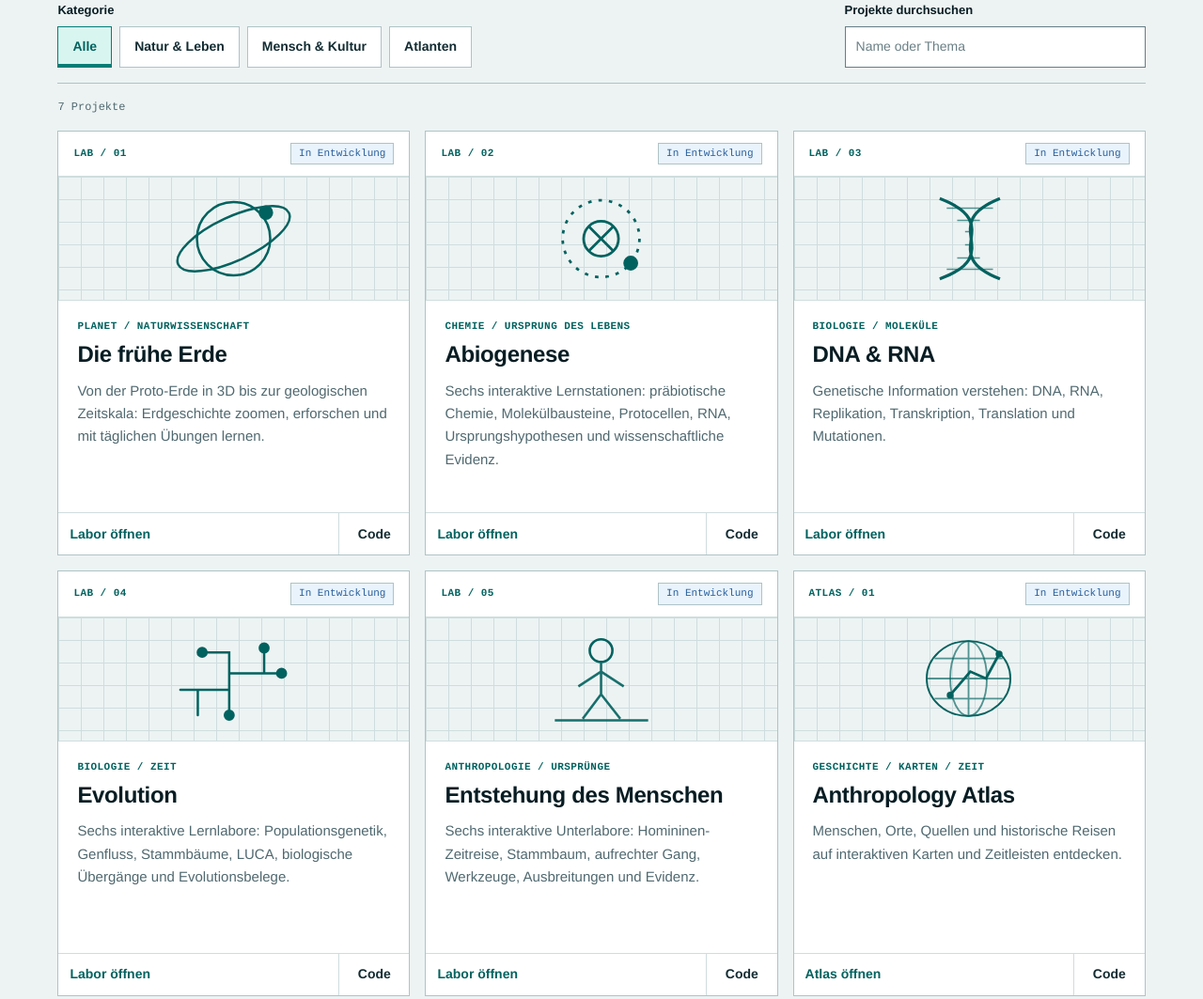
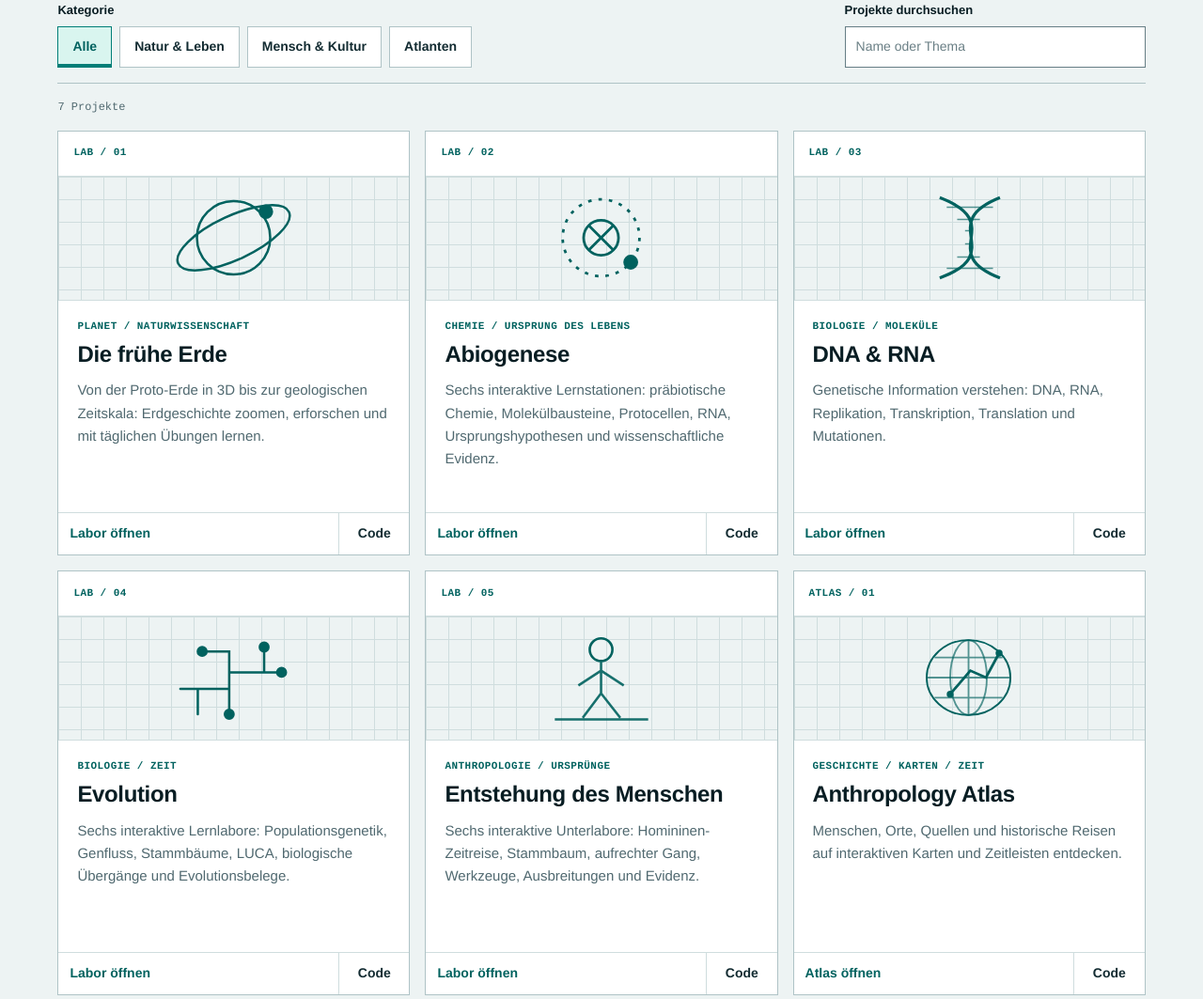
Before and after one commit to philippklinz/learning-labs, a plain HTML site: page index.html in a window 1280 px wide. Shown: the part 857-1920 px from the top of the page at 94% size. Drawn offline with Linux system fonts and the light colour scheme.

Commit message:
Remove development badges from the project cards

```diff
--- a/index.html
+++ b/index.html
@@ -108,10 +108,9 @@ header { border-bottom: 1px solid var(--mo-border); }
 .cards { display: grid; grid-template-columns: repeat(3, minmax(0, 1fr)); grid-auto-rows: 1fr; gap: 16px; }
 .card { min-width: 0; display: flex; flex-direction: column; background: var(--mo-surface); border: 1px solid var(--mo-border-strong); border-radius: var(--mo-radius); }
 .card:focus-within { border-color: var(--mo-focus); }
-.card-meta { display: flex; align-items: center; justify-content: space-between; padding: 12px 16px; gap: 8px; border-bottom: 1px solid var(--mo-border); }
+.card-meta { display: flex; min-height: 3rem; align-items: center; justify-content: space-between; padding: 12px 16px; gap: 8px; border-bottom: 1px solid var(--mo-border); }
 .card-num, .card-category { font: 700 .6875rem/1.4 var(--mo-mono); color: var(--mo-accent-active); letter-spacing: .04em; }
 .status { font: .6875rem/1.4 var(--mo-mono); padding: 3px 8px; color: var(--mo-muted); border: 1px solid var(--mo-border-strong); }
-.status.active { background: var(--mo-info-bg); color: var(--mo-info); }
 .card-art { display: grid; place-items: center; height: 132px; color: var(--mo-accent-active); border-bottom: 1px solid var(--mo-border); background-color: var(--mo-surface-2); background-image: linear-gradient(var(--mo-border) 1px, transparent 1px), linear-gradient(90deg, var(--mo-border) 1px, transparent 1px); background-size: 24px 24px; }
 .card-art svg { width: 144px; max-width: 100%; height: 104px; stroke: currentColor; }
 .card-body { flex: 1; padding: 20px; overflow-wrap: anywhere; }
@@ -254,14 +253,14 @@ header { border-bottom: 1px solid var(--mo-border); }
 <p class="results" id="result-count" role="status" aria-live="polite">7 Projekte</p>
 <div class="cards" id="project-cards">
 <!-- Weitere Projekte als article.card anfügen und data-tags/data-search pflegen. -->
-<article class="card" data-tags="nature" data-search="erde ursprung planet geologie ozeane atmosphäre frühgeschichte time geologische zeitskala trainer threejs protoerde akkretionsmodell"><div class="card-meta"><span class="card-num">LAB / 01</span><span class="status active">In Entwicklung</span></div><div class="card-art"><svg viewBox="0 0 155 112" fill="none" stroke-width="2.7" aria-hidden="true" focusable="false"><circle cx="77" cy="56" r="42"/><ellipse cx="77" cy="56" rx="70" ry="25" transform="rotate(-25 77 56)"/><circle cx="114" cy="26" r="7" fill="currentColor"/></svg></div><div class="card-body"><p class="card-category">PLANET / NATURWISSENSCHAFT</p><h3>Die frühe Erde</h3><p>Von der Proto-Erde in 3D bis zur geologischen Zeitskala: Erdgeschichte zoomen, erforschen und mit täglichen Übungen lernen.</p></div><div class="card-actions"><a class="mo-btn card-open" href="https://philipp-klinz.net/lab-early-earth/" aria-label="Labor öffnen – Die frühe Erde">Labor öffnen</a><a class="mo-btn card-source" href="https://github.com/philippklinz/lab-early-earth" aria-label="Code – Die frühe Erde">Code</a></div></article>
-<article class="card" data-tags="nature" data-search="abiogenese ursprung leben chemie konzentration wasservolumen verdunstung praebiotisch protocellen membranen molekuele bausteine rna information kopieren hypothesen evidenz forschung studie"><div class="card-meta"><span class="card-num">LAB / 02</span><span class="status active">In Entwicklung</span></div><div class="card-art"><svg viewBox="0 0 155 112" fill="none" stroke-width="3" aria-hidden="true" focusable="false"><circle cx="77" cy="56" r="44" stroke-dasharray="4 8"/><circle cx="77" cy="56" r="20"/><path d="M63 42l28 28M91 42L63 70"/><circle cx="111" cy="84" r="7" fill="currentColor"/></svg></div><div class="card-body"><p class="card-category">CHEMIE / URSPRUNG DES LEBENS</p><h3>Abiogenese</h3><p>Sechs interaktive Lernstationen: präbiotische Chemie, Molekülbausteine, Protocellen, RNA, Ursprungshypothesen und wissenschaftliche Evidenz.</p></div><div class="card-actions"><a class="mo-btn card-open" href="https://philipp-klinz.net/lab-abiogenesis/" aria-label="Labor öffnen – Abiogenese">Labor öffnen</a><a class="mo-btn card-source" href="https://github.com/philippklinz/lab-abiogenesis" aria-label="Code – Abiogenese">Code</a></div></article>
-<article class="card" data-tags="nature" data-search="dna rna molekularbiologie gene proteine transkription translation replikation mutation"><div class="card-meta"><span class="card-num">LAB / 03</span><span class="status active">In Entwicklung</span></div><div class="card-art"><svg viewBox="0 0 155 112" fill="none" stroke-width="3.5" aria-hidden="true" focusable="false"><path d="M44 10c79 30-6 63 69 92M113 10C38 40 123 73 44 102"/><path d="M52 21h53M64 35h26M73 48h8M73 63h8M64 78h26M52 91h53" stroke-width="1.7" opacity=".65"/></svg></div><div class="card-body"><p class="card-category">BIOLOGIE / MOLEKÜLE</p><h3>DNA &amp; RNA</h3><p>Genetische Information verstehen: DNA, RNA, Replikation, Transkription, Translation und Mutationen.</p></div><div class="card-actions"><a class="mo-btn card-open" href="https://philipp-klinz.net/lab-molecular-biology/" aria-label="Labor öffnen – DNA &amp; RNA">Labor öffnen</a><a class="mo-btn card-source" href="https://github.com/philippklinz/lab-molecular-biology" aria-label="Code – DNA &amp; RNA">Code</a></div></article>
-<article class="card" data-tags="nature" data-search="evolution arten natürliche selektion genetische drift population mutation stammbaum phylogenetik luca grosse uebergaenge evidenz fossilien genfluss"><div class="card-meta"><span class="card-num">LAB / 04</span><span class="status active">In Entwicklung</span></div><div class="card-art"><svg viewBox="0 0 155 112" fill="none" stroke-width="2.7" stroke-linecap="round" aria-hidden="true" focusable="false"><path d="M36 98V69H72V50H112V21M72 69v29M72 50V26H41M112 50h20M36 69H16"/><circle cx="112" cy="21" r="5" fill="currentColor"/><circle cx="72" cy="98" r="5" fill="currentColor"/><circle cx="41" cy="26" r="5" fill="currentColor"/><circle cx="132" cy="50" r="5" fill="currentColor"/></svg></div><div class="card-body"><p class="card-category">BIOLOGIE / ZEIT</p><h3>Evolution</h3><p>Sechs interaktive Lernlabore: Populationsgenetik, Genfluss, Stammbäume, LUCA, biologische Übergänge und Evolutionsbelege.</p></div><div class="card-actions"><a class="mo-btn card-open" href="https://philipp-klinz.net/lab-evolution/" aria-label="Labor öffnen – Evolution">Labor öffnen</a><a class="mo-btn card-source" href="https://github.com/philippklinz/lab-evolution" aria-label="Code – Evolution">Code</a></div></article>
-<article class="card" data-tags="human" data-search="menschen homininen entstehung mensch fossilien archäologie palaeoanthropologie migration homo sapiens laetoli lucy werkzeuge neandertaler denisova menschenursprung"><div class="card-meta"><span class="card-num">LAB / 05</span><span class="status active">In Entwicklung</span></div><div class="card-art"><svg viewBox="0 0 155 112" fill="none" stroke-width="2.8" aria-hidden="true" focusable="false"><circle cx="77" cy="24" r="13"/><path d="M77 38v36M77 48L51 65M77 48l26 17M77 74 56 102M77 74l22 28M24 104h107" opacity=".9"/></svg></div><div class="card-body"><p class="card-category">ANTHROPOLOGIE / URSPRÜNGE</p><h3>Entstehung des Menschen</h3><p>Sechs interaktive Unterlabore: Homininen-Zeitreise, Stammbaum, aufrechter Gang, Werkzeuge, Ausbreitungen und Evidenz.</p></div><div class="card-actions"><a class="mo-btn card-open" href="https://philipp-klinz.net/lab-human-origins/" aria-label="Labor öffnen – Entstehung des Menschen">Labor öffnen</a><a class="mo-btn card-source" href="https://github.com/philippklinz/lab-human-origins" aria-label="Code – Entstehung des Menschen">Code</a></div></article>
-<article class="card" data-tags="atlas human" data-search="anthropology atlas anthropologie geschichte historische reisen kolumbus darwin magellan weltkarte zeitleiste menschen orte ereignisse"><div class="card-meta"><span class="card-num">ATLAS / 01</span><span class="status active">In Entwicklung</span></div><div class="card-art"><svg viewBox="0 0 155 112" fill="none" stroke-width="2" aria-hidden="true" focusable="false"><ellipse cx="77" cy="56" rx="48" ry="43"/><ellipse cx="77" cy="56" rx="21" ry="43" opacity=".65"/><path d="M29 56h96M38 33h78M38 79h78M77 13v86" opacity=".65"/><path d="m56 75 23-27 18 8 15-28" stroke-width="3"/><circle cx="56" cy="75" r="3" fill="currentColor"/><circle cx="112" cy="28" r="3" fill="currentColor"/></svg></div><div class="card-body"><p class="card-category">GESCHICHTE / KARTEN / ZEIT</p><h3>Anthropology Atlas</h3><p>Menschen, Orte, Quellen und historische Reisen auf interaktiven Karten und Zeitleisten entdecken.</p></div><div class="card-actions"><a class="mo-btn card-open" href="https://philipp-klinz.net/anthropology-atlas-engine/" aria-label="Atlas öffnen – Anthropology Atlas">Atlas öffnen</a><a class="mo-btn card-source" href="https://github.com/philippklinz/anthropology-atlas-engine" aria-label="Code – Anthropology Atlas">Code</a></div></article>
+<article class="card" data-tags="nature" data-search="erde ursprung planet geologie ozeane atmosphäre frühgeschichte time geologische zeitskala trainer threejs protoerde akkretionsmodell"><div class="card-meta"><span class="card-num">LAB / 01</span></div><div class="card-art"><svg viewBox="0 0 155 112" fill="none" stroke-width="2.7" aria-hidden="true" focusable="false"><circle cx="77" cy="56" r="42"/><ellipse cx="77" cy="56" rx="70" ry="25" transform="rotate(-25 77 56)"/><circle cx="114" cy="26" r="7" fill="currentColor"/></svg></div><div class="card-body"><p class="card-category">PLANET / NATURWISSENSCHAFT</p><h3>Die frühe Erde</h3><p>Von der Proto-Erde in 3D bis zur geologischen Zeitskala: Erdgeschichte zoomen, erforschen und mit täglichen Übungen lernen.</p></div><div class="card-actions"><a class="mo-btn card-open" href="https://philipp-klinz.net/lab-early-earth/" aria-label="Labor öffnen – Die frühe Erde">Labor öffnen</a><a class="mo-btn card-source" href="https://github.com/philippklinz/lab-early-earth" aria-label="Code – Die frühe Erde">Code</a></div></article>
+<article class="card" data-tags="nature" data-search="abiogenese ursprung leben chemie konzentration wasservolumen verdunstung praebiotisch protocellen membranen molekuele bausteine rna information kopieren hypothesen evidenz forschung studie"><div class="card-meta"><span class="card-num">LAB / 02</span></div><div class="card-art"><svg viewBox="0 0 155 112" fill="none" stroke-width="3" aria-hidden="true" focusable="false"><circle cx="77" cy="56" r="44" stroke-dasharray="4 8"/><circle cx="77" cy="56" r="20"/><path d="M63 42l28 28M91 42L63 70"/><circle cx="111" cy="84" r="7" fill="currentColor"/></svg></div><div class="card-body"><p class="card-category">CHEMIE / URSPRUNG DES LEBENS</p><h3>Abiogenese</h3><p>Sechs interaktive Lernstationen: präbiotische Chemie, Molekülbausteine, Protocellen, RNA, Ursprungshypothesen und wissenschaftliche Evidenz.</p></div><div class="card-actions"><a class="mo-btn card-open" href="https://philipp-klinz.net/lab-abiogenesis/" aria-label="Labor öffnen – Abiogenese">Labor öffnen</a><a class="mo-btn card-source" href="https://github.com/philippklinz/lab-abiogenesis" aria-label="Code – Abiogenese">Code</a></div></article>
+<article class="card" data-tags="nature" data-search="dna rna molekularbiologie gene proteine transkription translation replikation mutation"><div class="card-meta"><span class="card-num">LAB / 03</span></div><div class="card-art"><svg viewBox="0 0 155 112" fill="none" stroke-width="3.5" aria-hidden="true" focusable="false"><path d="M44 10c79 30-6 63 69 92M113 10C38 40 123 73 44 102"/><path d="M52 21h53M64 35h26M73 48h8M73 63h8M64 78h26M52 91h53" stroke-width="1.7" opacity=".65"/></svg></div><div class="card-body"><p class="card-category">BIOLOGIE / MOLEKÜLE</p><h3>DNA &amp; RNA</h3><p>Genetische Information verstehen: DNA, RNA, Replikation, Transkription, Translation und Mutationen.</p></div><div class="card-actions"><a class="mo-btn card-open" href="https://philipp-klinz.net/lab-molecular-biology/" aria-label="Labor öffnen – DNA &amp; RNA">Labor öffnen</a><a class="mo-btn card-source" href="https://github.com/philippklinz/lab-molecular-biology" aria-label="Code – DNA &amp; RNA">Code</a></div></article>
+<article class="card" data-tags="nature" data-search="evolution arten natürliche selektion genetische drift population mutation stammbaum phylogenetik luca grosse uebergaenge evidenz fossilien genfluss"><div class="card-meta"><span class="card-num">LAB / 04</span></div><div class="card-art"><svg viewBox="0 0 155 112" fill="none" stroke-width="2.7" stroke-linecap="round" aria-hidden="true" focusable="false"><path d="M36 98V69H72V50H112V21M72 69v29M72 50V26H41M112 50h20M36 69H16"/><circle cx="112" cy="21" r="5" fill="currentColor"/><circle cx="72" cy="98" r="5" fill="currentColor"/><circle cx="41" cy="26" r="5" fill="currentColor"/><circle cx="132" cy="50" r="5" fill="currentColor"/></svg></div><div class="card-body"><p class="card-category">BIOLOGIE / ZEIT</p><h3>Evolution</h3><p>Sechs interaktive Lernlabore: Populationsgenetik, Genfluss, Stammbäume, LUCA, biologische Übergänge und Evolutionsbelege.</p></div><div class="card-actions"><a class="mo-btn card-open" href="https://philipp-klinz.net/lab-evolution/" aria-label="Labor öffnen – Evolution">Labor öffnen</a><a class="mo-btn card-source" href="https://github.com/philippklinz/lab-evolution" aria-label="Code – Evolution">Code</a></div></article>
+<article class="card" data-tags="human" data-search="menschen homininen entstehung mensch fossilien archäologie palaeoanthropologie migration homo sapiens laetoli lucy werkzeuge neandertaler denisova menschenursprung"><div class="card-meta"><span class="card-num">LAB / 05</span></div><div class="card-art"><svg viewBox="0 0 155 112" fill="none" stroke-width="2.8" aria-hidden="true" focusable="false"><circle cx="77" cy="24" r="13"/><path d="M77 38v36M77 48L51 65M77 48l26 17M77 74 56 102M77 74l22 28M24 104h107" opacity=".9"/></svg></div><div class="card-body"><p class="card-category">ANTHROPOLOGIE / URSPRÜNGE</p><h3>Entstehung des Menschen</h3><p>Sechs interaktive Unterlabore: Homininen-Zeitreise, Stammbaum, aufrechter Gang, Werkzeuge, Ausbreitungen und Evidenz.</p></div><div class="card-actions"><a class="mo-btn card-open" href="https://philipp-klinz.net/lab-human-origins/" aria-label="Labor öffnen – Entstehung des Menschen">Labor öffnen</a><a class="mo-btn card-source" href="https://github.com/philippklinz/lab-human-origins" aria-label="Code – Entstehung des Menschen">Code</a></div></article>
+<article class="card" data-tags="atlas human" data-search="anthropology atlas anthropologie geschichte historische reisen kolumbus darwin magellan weltkarte zeitleiste menschen orte ereignisse"><div class="card-meta"><span class="card-num">ATLAS / 01</span></div><div class="card-art"><svg viewBox="0 0 155 112" fill="none" stroke-width="2" aria-hidden="true" focusable="false"><ellipse cx="77" cy="56" rx="48" ry="43"/><ellipse cx="77" cy="56" rx="21" ry="43" opacity=".65"/><path d="M29 56h96M38 33h78M38 79h78M77 13v86" opacity=".65"/><path d="m56 75 23-27 18 8 15-28" stroke-width="3"/><circle cx="56" cy="75" r="3" fill="currentColor"/><circle cx="112" cy="28" r="3" fill="currentColor"/></svg></div><div class="card-body"><p class="card-category">GESCHICHTE / KARTEN / ZEIT</p><h3>Anthropology Atlas</h3><p>Menschen, Orte, Quellen und historische Reisen auf interaktiven Karten und Zeitleisten entdecken.</p></div><div class="card-actions"><a class="mo-btn card-open" href="https://philipp-klinz.net/anthropology-atlas-engine/" aria-label="Atlas öffnen – Anthropology Atlas">Atlas öffnen</a><a class="mo-btn card-source" href="https://github.com/philippklinz/anthropology-atlas-engine" aria-label="Code – Anthropology Atlas">Code</a></div></article>
 <article class="card" data-tags="atlas human" data-search="people atlas personen menschen biografien biographien lebenswege zeitleiste zeit wissenschaft wissenschaftler wissenschaftlerinnen mathematik mathematiker mathematikerinnen philosophie philosophen philosophinnen erfindungen erfinder erfinderinnen politik kunst literatur frauen forschung deutsch englisch">
-<div class="card-meta"><span class="card-num">ATLAS / 02</span><span class="status active">In Entwicklung</span></div>
+<div class="card-meta"><span class="card-num">ATLAS / 02</span></div>
 <div class="card-art"><svg viewBox="0 0 155 112" fill="none" stroke-width="2.7" aria-hidden="true" focusable="false"><path d="M24 25h77M51 56h80M30 87h72"/><path d="M24 18v14m77-14v14M51 49v14m80-14v14M30 80v14m72-14v14"/><circle cx="63" cy="25" r="4" fill="currentColor"/><circle cx="91" cy="56" r="4" fill="currentColor"/><circle cx="53" cy="87" r="4" fill="currentColor"/></svg></div>
 <div class="card-body"><p class="card-category">MENSCHEN / BIOGRAFIEN / ZEIT</p><h3>People Atlas</h3><p>Lebenswege aus Wissenschaft, Philosophie, Politik und Kunst vergleichen: Kategorien kombinieren, Biografien lesen und Werke, Beiträge sowie Quellen entdecken. Auf Deutsch und Englisch.</p></div>
 <div class="card-actions"><a class="mo-btn card-open" href="https://philipp-klinz.net/people-atlas-engine/" aria-label="Atlas öffnen – People Atlas">Atlas öffnen</a><a class="mo-btn card-source" href="https://github.com/philippklinz/people-atlas-engine" aria-label="Code – People Atlas">Code</a></div>
```
Also changed, not shown: 2 other files.
